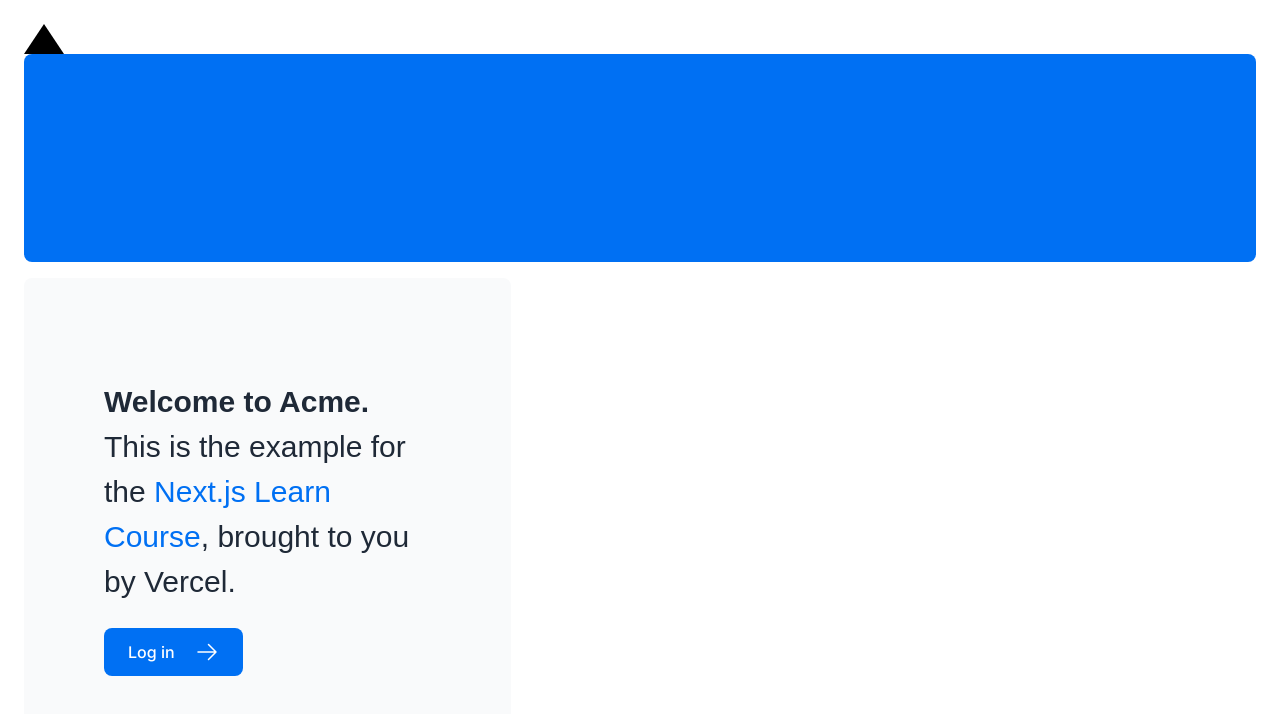
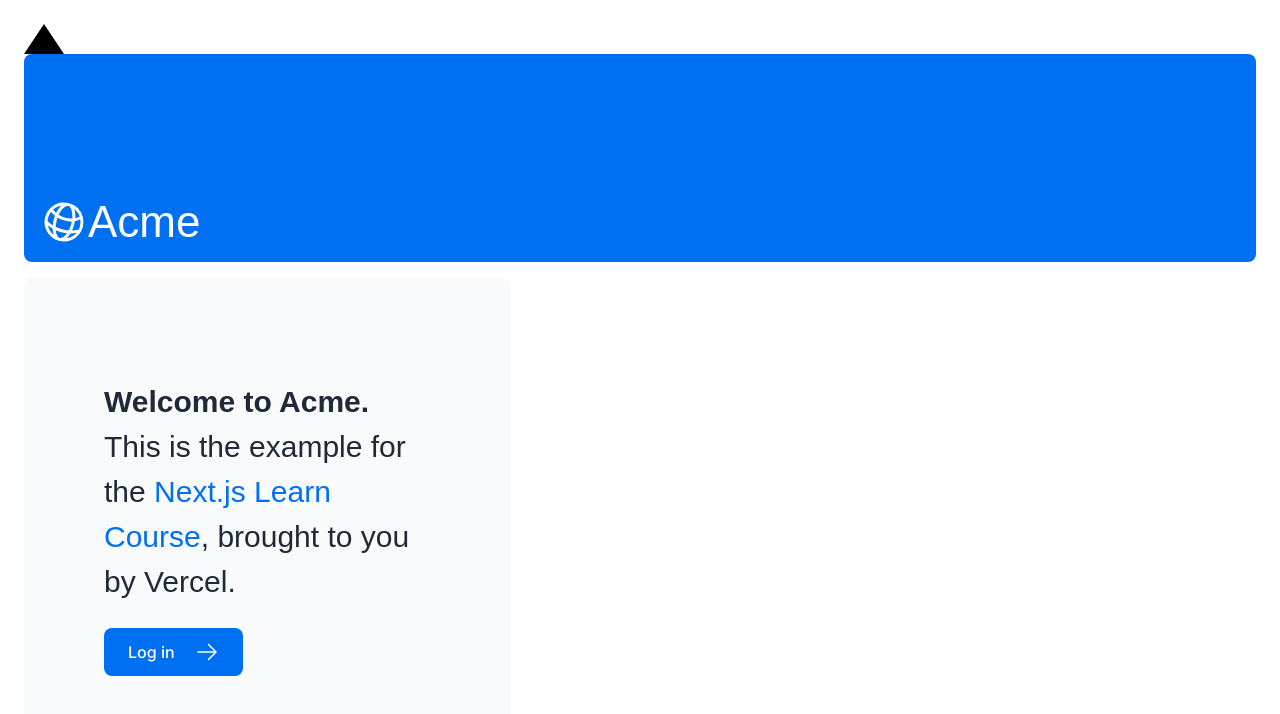
Before and after one commit to y1row/nextjs-dashboard, a Next.js app: page / in a window 1280 px wide. Shown: the top 714 px of the page. Built offline with nearby package versions, Linux system fonts and the light colour scheme; a web font is replaced by a local one.

Commit message:
ロゴ表示

```diff
--- a/app/page.tsx
+++ b/app/page.tsx
@@ -1,3 +1,4 @@
+import AcmeLogo from "@/app/ui/acme-logo";
 import { ArrowRightIcon } from '@heroicons/react/24/outline';
 import Link from 'next/link';
 import styles from '@/app/ui/home.module.css';
@@ -8,7 +9,7 @@
     <main className="flex min-h-screen flex-col p-6">
       <div className={styles.shape}/>
       <div className="flex h-20 shrink-0 items-end rounded-lg bg-blue-500 p-4 md:h-52">
-        {/* <AcmeLogo /> */}
+        <AcmeLogo/>
       </div>
       <div className="mt-4 flex grow flex-col gap-4 md:flex-row">
         <div className="flex flex-col justify-center gap-6 rounded-lg bg-gray-50 px-6 py-10 md:w-2/5 md:px-20">
```
